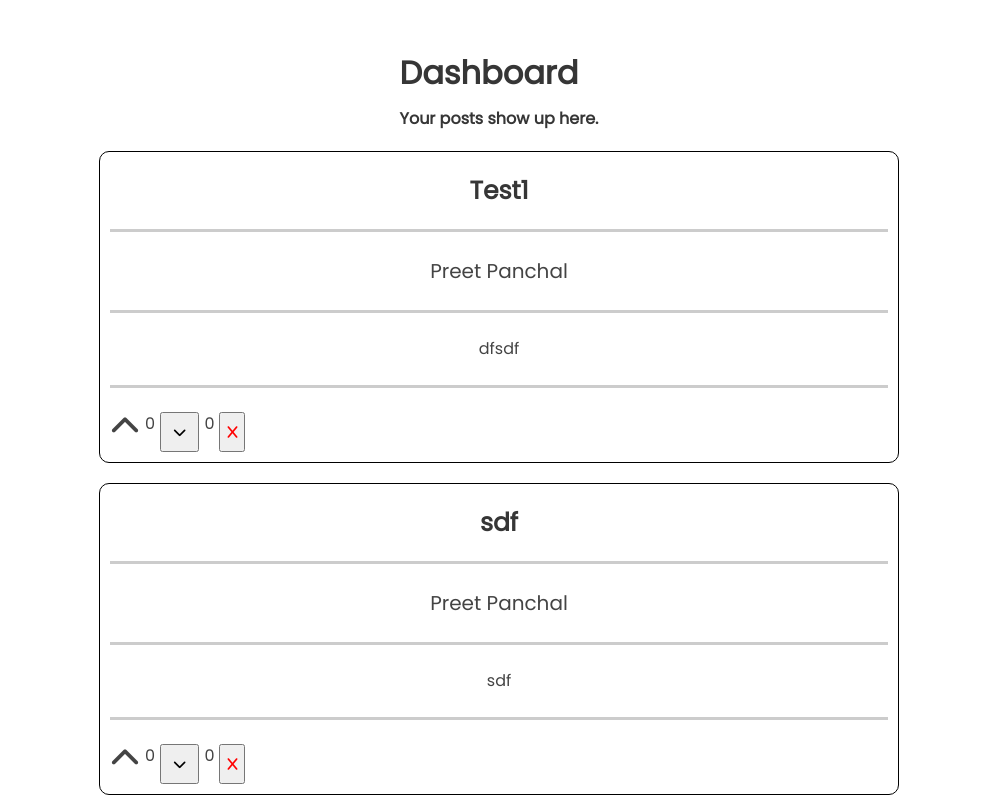
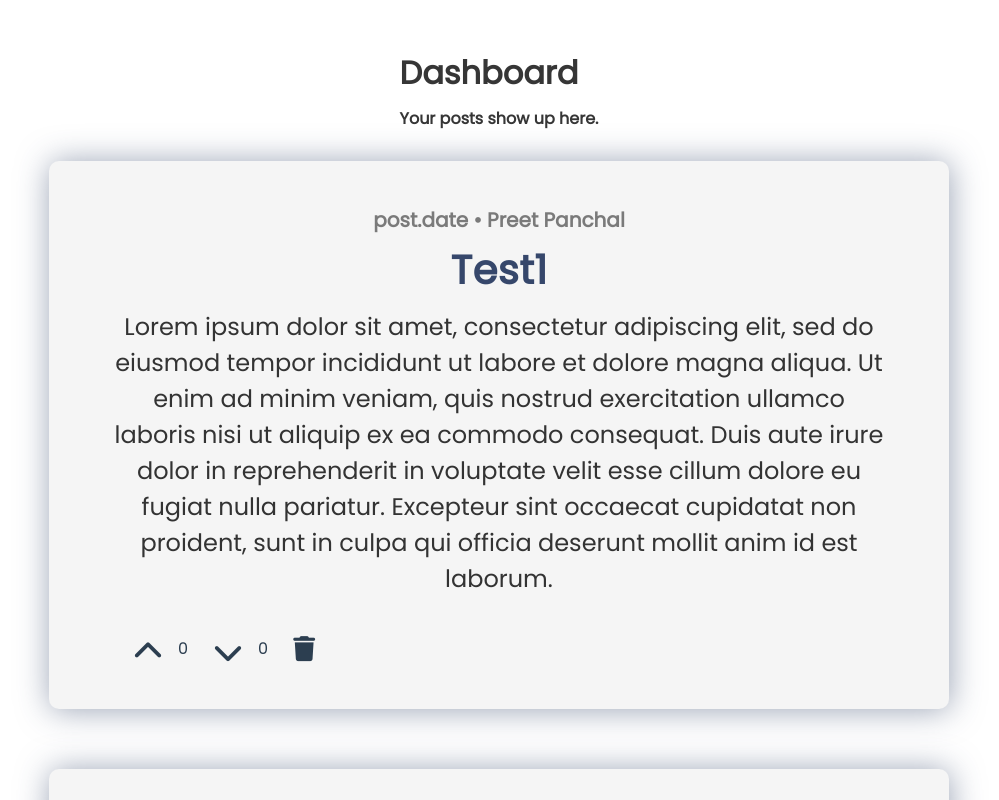
Before and after one commit to preet-panchal/Post-it, a Vue app in the folder client/: page /profile in a window 1280 px wide. Shown: the part 360-1160 px from the top of the page, without its empty margins (141-1140 px from the left). Built offline with nearby package versions, Linux system fonts and the light colour scheme.

Commit message:
update postcards

```diff
--- a/client/src/components/HomePage.vue
+++ b/client/src/components/HomePage.vue
@@ -20,29 +20,30 @@
 
         </div>
     </div>
+
     <div class="header">
       <h1>Trending Posts <i class="fa-solid fa-arrow-trend-up fa-md"></i></h1>
     </div>
+
     <div v-for="post in posts" :key="post.postid" class="post-card">
-        <div class="title">
-          <p>{{post.title}}</p>
-        </div>
-        <hr>
-        <div class="author">
-          <p>{{post.author}}</p>
-        </div>
-        <hr>
-        <div class="body">
-          <p>{{post.body}}</p>
-        </div>
-        <hr>
-        <div class="interact">
-          <button><i class="fa-solid fa-chevron-up btn"></i></button>
-          <p class="views">{{post.upvotes}}</p>
-          <button><i class="fa-solid fa-chevron-down btn"></i></button>
-          <p class="views">{{post.downvotes}}</p>
+      <div class="wrapper">
+        <div class="blog_post">
+          <div class="container_copy">
+            <h3>post.date • {{post.author}}</h3>
+            <h1>{{post.title}}</h1>
+            <p>{{post.body}}</p>
+          </div>
+          <div class="interact">
+            <i class="fa-solid fa-chevron-up vote"></i>
+            <p class="views">{{post.upvotes}}</p>
+            <i class="fa-solid fa-chevron-down vote"></i>
+            <p class="views">{{post.downvotes}}</p>
+            <i class="fa-solid fa-trash trash"></i>
+          </div>
         </div>
       </div>
+    </div>
+
   </div>
 </template>
 
@@ -91,18 +92,6 @@ export default {
 
 <!-- Add "scoped" attribute to limit CSS to this component only -->
 <style scoped lang="scss">
-
-.post-card {
-  border: solid 1px black;
-  width: 900px;
-  margin: auto;
-  background: #ffffff;
-  padding: 10px;
-  border-radius: 10px;
-  margin: 20px auto;
-  max-width: 800px;
-  color: #444;
-}
 
 .interact {
   display: inline-flex;
@@ -237,4 +226,82 @@ $base: 0.6rem;
     transform: translateY($base * 8) scale(0.5);
   }
 }
+
+.post-card {
+  // border: solid 1px black;
+  // width: 900px;
+  margin: auto;
+  // background: #ffffff;
+  padding: 30px 0px;
+  // border-radius: 10px;
+  margin: 20px auto;
+  margin: auto;
+  // max-width: 800px;
+  max-width: 900px;
+  // color: #444;
+}
+
+// ----- testing new postcard
+
+.wrapper {
+  height: 100%;
+  width: 100%;
+}
+
+.blog_post {
+  position: relative;
+  padding: 3rem 4rem 2rem 4rem;
+  background: rgb(245, 245, 245);
+  width: 900px;
+  border-radius: 10px;
+  // top: 50%;
+  // left: 50%;
+  // transform: translate(-50%, -50%);
+  box-shadow: 1px 1px 2rem rgba(54, 71, 107, 0.5);
+}
+
+.container_copy h3 {
+  margin: 0 0 1.0rem 0;
+  color: rgb(122, 122, 122);
+  font-size: 1.25rem;
+}
+
+.container_copy h1 {
+  margin: 0 0 1rem 0;
+  font-size: 2.5rem;
+  letter-spacing: 0.5px;
+  color: #36476b;
+}
+
+.container_copy p {
+  margin: 0 0 2.5rem 0;
+  font-size: 1.5rem;
+  color: #333;
+}
+
+.vote {
+  font-size: 30px;
+  &:hover {
+    color: rgb(0, 115, 255);
+    cursor: pointer;
+  }
+}
+
+// .downvote {
+//   font-size: 30px;
+//   &:hover {
+//     color: red;
+//     cursor: pointer;
+//   }
+// }
+
+.trash {
+  font-size: 25px;
+  &:hover {
+    color: red;
+    cursor: pointer;
+  }
+}
+
+// ----
 </style>
--- a/client/src/views/ProfileView.vue
+++ b/client/src/views/ProfileView.vue
@@ -26,6 +26,12 @@
                     <span class="option">Create</span>
                 </a>
                 </li>
+                <li :class="{ active: isMyPosts }">
+                <a v-on:click="showCreate" class="option">
+                    <span class="icon"><i class="fa-solid fa-table-cells" aria-hidden="true"></i></span>
+                    <span class="option">My Posts</span>
+                </a>
+                </li>
                 <li :class="{ active: isAnalyticsHidden }">
                 <a v-on:click="showAnalytics" class="option">
                     <span class="icon"><i class="fas fa-chart-line" aria-hidden="true"></i></span>
@@ -38,7 +44,7 @@
         <div v-if="isDashboardHidden" class="content">
             <h1>Dashboard</h1>
             <strong>Your posts show up here.</strong>
-            <div v-for="post in usersPosts" :key="post.postid" class="post-card">
+            <!-- <div v-for="post in usersPosts" :key="post.postid" class="post-card">
                 <div class="title">
                     <p>{{post.title}}</p>
                 </div>
@@ -58,7 +64,35 @@
                     <p class="views">{{post.downvotes}}</p>
                     <button><i class="fa-solid fa-x x"></i></button>
                 </div>
+            </div> -->
+            <div v-for="post in usersPosts" :key="post.postid" class="post-card">
+              <div class="wrapper">
+                <div class="blog_post">
+                  <div class="container_copy">
+                    <h3>post.date • {{post.author}}</h3>
+                    <h1>{{post.title}}</h1>
+                    <p>{{post.body}}</p>
                   </div>
+                  <div class="interact">
+                    <i class="fa-solid fa-chevron-up vote"></i>
+                    <p class="views">{{post.upvotes}}</p>
+                    <i class="fa-solid fa-chevron-down vote"></i>
+                    <p class="views">{{post.downvotes}}</p>
+                    <i class="fa-solid fa-trash trash"></i>
+                  </div>
+                </div>
+              </div>
+              <!-- <div class="wrapper">
+                <div class="blog_post">
+                  <div class="container_copy">
+                    <h3>12 January 2019</h3>
+                    <h1>CSS Positioning</h1>
+                    <p>The position property specifies the type of positioning method used for an element (static, relative, absolute, fixed, or sticky).</p>
+                  </div>
+                </div>
+              </div> -->
+            </div>
+
         </div>
         <form v-if="isCreateHidden" class="content">
             <strong>You can create posts here.</strong>
@@ -100,7 +134,7 @@ export default {
                             {
                                 "_id": "6258a6f7303e638a4ec62df9",
                                 "title": "Test1",
-                                "body": "dfsdf",
+                                "body": "Lorem ipsum dolor sit amet, consectetur adipiscing elit, sed do eiusmod tempor incididunt ut labore et dolore magna aliqua. Ut enim ad minim veniam, quis nostrud exercitation ullamco laboris nisi ut aliquip ex ea commodo consequat. Duis aute irure dolor in reprehenderit in voluptate velit esse cillum dolore eu fugiat nulla pariatur. Excepteur sint occaecat cupidatat non proident, sunt in culpa qui officia deserunt mollit anim id est laborum.",
                                 "upvotes": 0,
                                 "downvotes": 0,
                                 "author": "Preet Panchal",
@@ -201,20 +235,67 @@ input {
 }
 
 .post-card {
-  border: solid 1px black;
+  // border: solid 1px black;
+  // width: 900px;
+  margin: auto;
+  // background: #ffffff;
+  padding: 30px 0px;
+  // border-radius: 10px;
+  margin: 20px auto;
+  margin: auto;
+  // max-width: 800px;
+  max-width: 900px;
+  // color: #444;
+}
+
+// ----- testing new postcard
+
+.wrapper {
+  height: 100%;
+  width: 100%;
+}
+
+.blog_post {
+  position: relative;
+  padding: 3rem 4rem 2rem 4rem;
+  background: rgb(245, 245, 245);
   width: 900px;
-  margin: auto;
-  background: #ffffff;
-  padding: 10px;
   border-radius: 10px;
-  margin: 20px auto;
-  max-width: 800px;
-  color: #444;
+  // top: 50%;
+  // left: 50%;
+  // transform: translate(-50%, -50%);
+  box-shadow: 1px 1px 2rem rgba(54, 71, 107, 0.5);
 }
+
+.container_copy h3 {
+  margin: 0 0 1.0rem 0;
+  color: rgb(122, 122, 122);
+  font-size: 1.25rem;
+}
+
+.container_copy h1 {
+  margin: 0 0 1rem 0;
+  font-size: 2.5rem;
+  letter-spacing: 0.5px;
+  color: #36476b;
+}
+
+.container_copy p {
+  margin: 0 0 2.5rem 0;
+  font-size: 1.5rem;
+  color: #333;
+}
+
+
+// ----
 
 .interact {
   display: inline-flex;
   margin-right: 100%;
+}
+
+.interact i {
+  padding: 0px 10px 0px 20px;
 }
 
 .btn, .views {
@@ -239,14 +320,26 @@ hr {
   background-color: #fbd758;
 }
 
-.x {
-  color: red;
+.vote {
+  font-size: 30px;
+  &:hover {
+    color: rgb(0, 115, 255);
+    cursor: pointer;
+  }
 }
 
-.upvote {
-  font-size: 30px;
+// .downvote {
+//   font-size: 30px;
+//   &:hover {
+//     color: red;
+//     cursor: pointer;
+//   }
+// }
+
+.trash {
+  font-size: 25px;
   &:hover {
-    color: green;
+    color: red;
     cursor: pointer;
   }
 }
```
Lines whose indentation alone changed are shown as unchanged.
